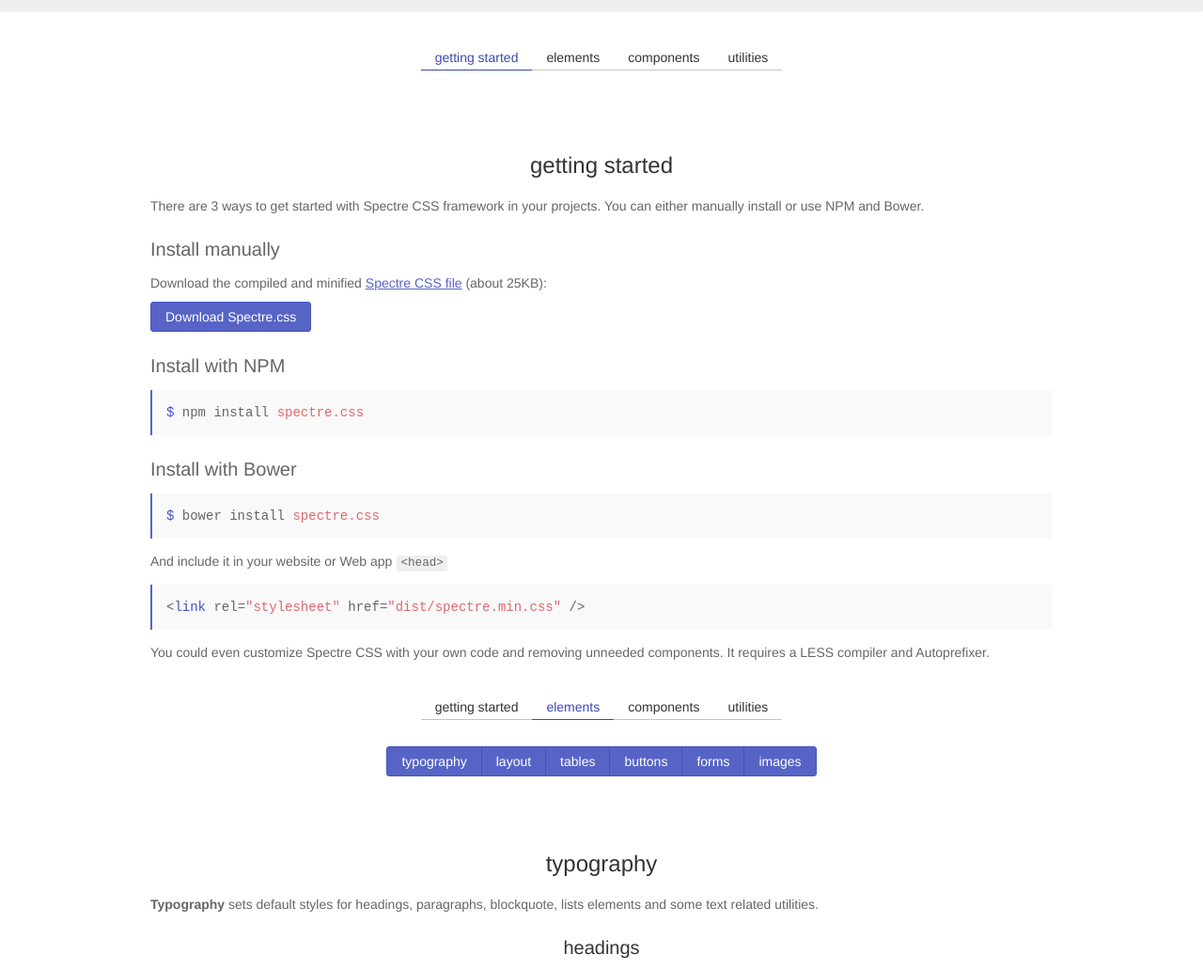
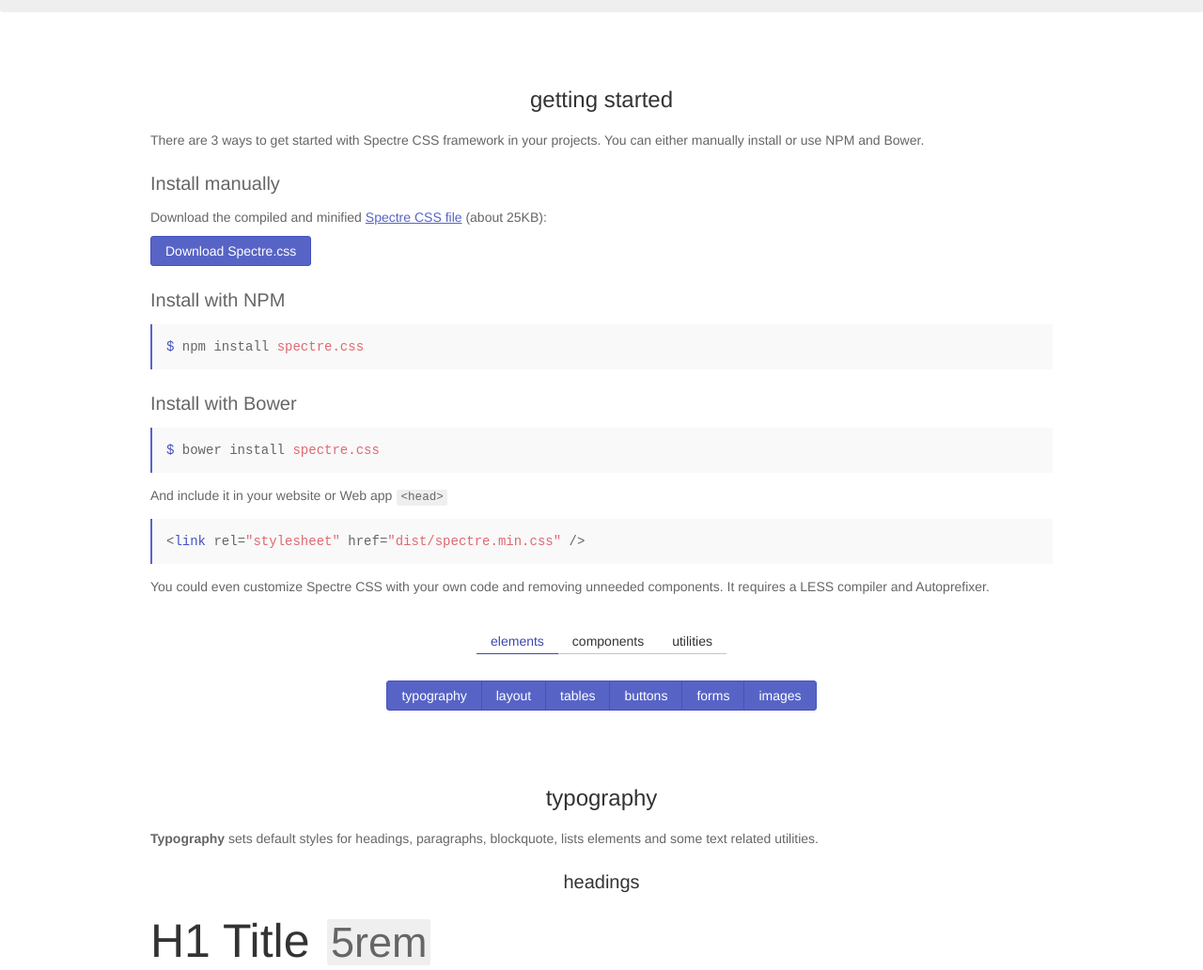
Before and after one commit to spectre-org/spectre-css, a website: page index.html in a window 1280 px wide. Shown: the part 460-1492 px from the top of the page at 94% size. Drawn offline with Linux system fonts and the light colour scheme; files whose address does not match are found by name.

Commit message:
Update doc navigation

```diff
--- a/index.html
+++ b/index.html
@@ -71,30 +71,6 @@
         </section>
     </section>
     <section class="container">
-        <section class="notes text-center">
-            <ul class="tab inline-block">
-                <li class="tab-item active">
-                    <a href="#getting-started">
-                        getting started
-                    </a>
-                </li>
-                <li class="tab-item">
-                    <a href="#elements">
-                        elements
-                    </a>
-                </li>
-                <li class="tab-item">
-                    <a href="#components">
-                        components
-                    </a>
-                </li>
-                <li class="tab-item">
-                    <a href="#utilities">
-                        utilities
-                    </a>
-                </li>
-            </ul>
-        </section>
         <section id="getting-started" class="grid-960">
             <header class="text-center"><h4>getting started</h4></header>
             <section class="notes">
@@ -125,11 +101,6 @@
         <section id="elements" class="grid-960">
             <section class="notes text-center">
                 <ul class="tab inline-block">
-                    <li class="tab-item">
-                        <a href="#getting-started">
-                            getting started
-                        </a>
-                    </li>
                     <li class="tab-item active">
                         <a href="#elements">
                             elements
@@ -719,11 +690,6 @@
         <section id="components" class="grid-960">
             <section class="notes text-center">
                 <ul class="tab inline-block">
-                    <li class="tab-item">
-                        <a href="#getting-started">
-                            getting started
-                        </a>
-                    </li>
                     <li class="tab-item">
                         <a href="#elements">
                             elements
@@ -1458,11 +1424,6 @@
             <section class="notes text-center">
                 <ul class="tab inline-block">
                     <li class="tab-item">
-                        <a href="#getting-started">
-                            getting started
-                        </a>
-                    </li>
-                    <li class="tab-item">
                         <a href="#elements">
                             elements
                         </a>
```
